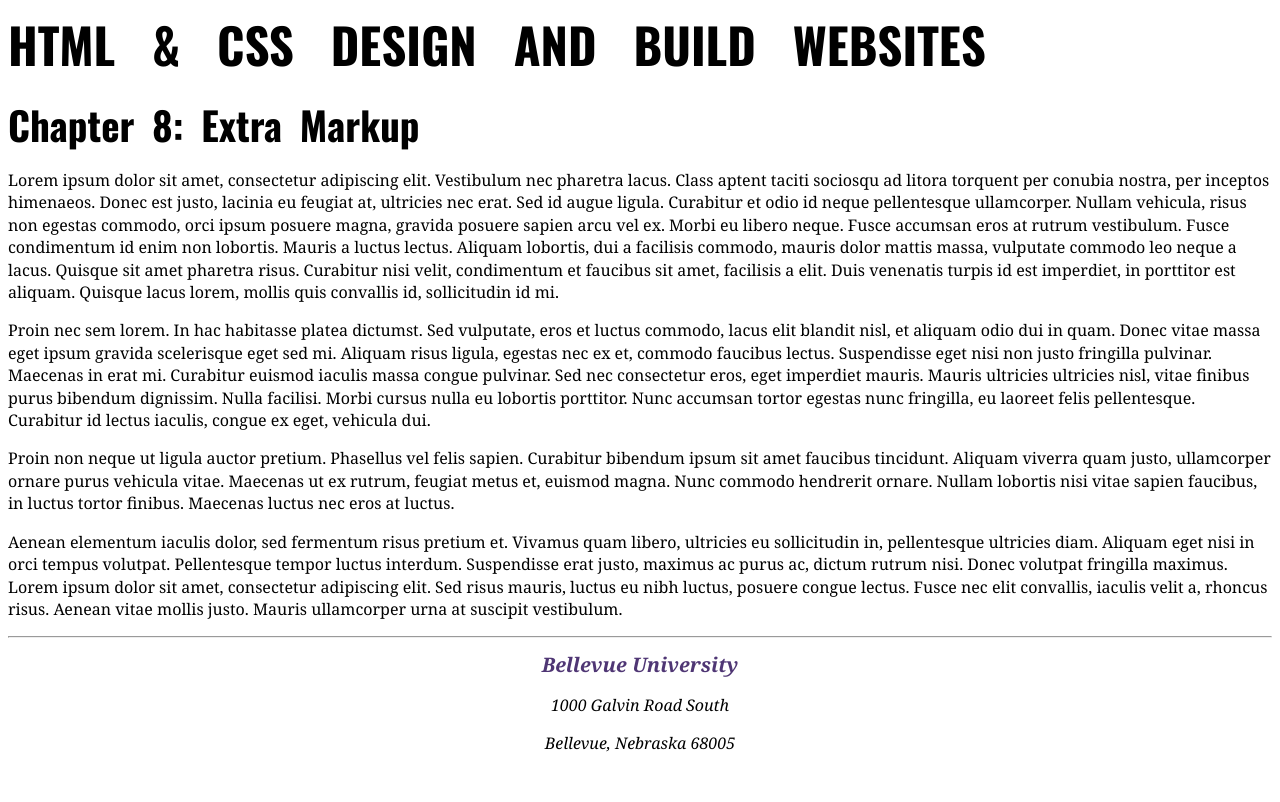
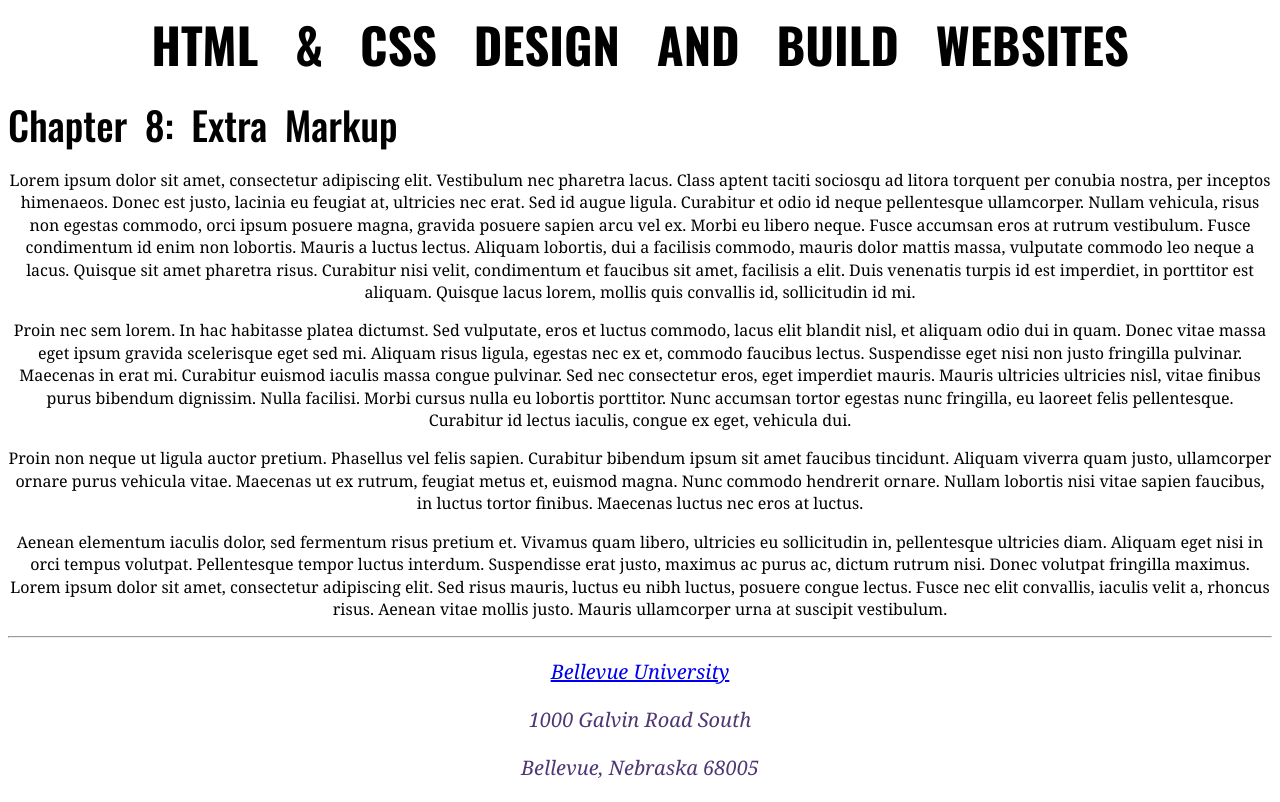
Before and after one commit to jpbefx/csd-340, a plain HTML site: page module-3/bailey_EX2.html in a window 1280 px wide. Drawn offline with nearby package versions, Linux system fonts and the light colour scheme; a web font is replaced by a local one.

Commit message:
"Added repairs to the code in bailey_EX2.css"

```diff
--- a/module-3/bailey_EX2.css
+++ b/module-3/bailey_EX2.css
@@ -3,6 +3,7 @@ html {
 }
 body {
     font-size: 16px;
+    text-align: center;
 }
 p {
     font-family: 'Quatrocento', Georgia, 'Times New Roman', serif;
@@ -15,11 +16,13 @@ h1, h2 {
 h1 {
     font-weight: 700;
     text-transform: uppercase;
-    font-size: 3.053em;
+    font-size: 3.052em;
     word-spacing: 0.5em;
     margin: 0%;
+    text-align: center;
 }
 h2 {
+    font-weight: 500;
     font-size: 2.441em;
     word-spacing: 0.2em;
     margin: 0%;
@@ -29,20 +32,27 @@ h2 {
 address {
     font-family: 'Quattrocento', Georgia, 'Times New Roman', serif;
     text-align: center;
-}
-p a {
     font-weight: bold;
     font-size: 1.25em;
     color: #4F3674;
     text-decoration: none;
 }
+
+
+
 a:active {
     color: #d6a800;
+    text-decoration: none;
 }
 a:visited {
     color: darkred;
+    text-decoration: none;
+}
 
+a:hover {
+    color: #D6A800;
 }
+
 p[sentence] {
     font-style: italic;
 }
```
